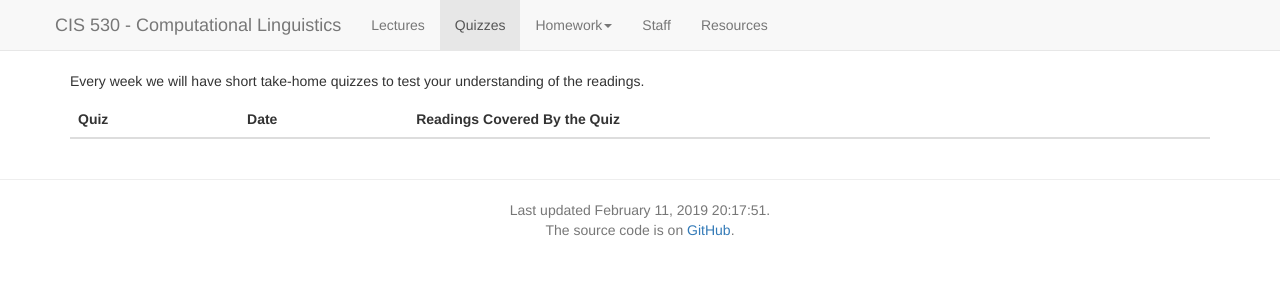
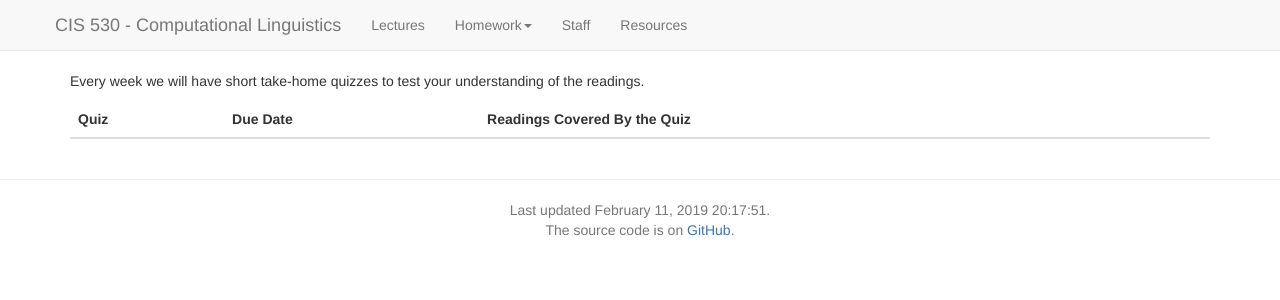
Before and after one commit to computational-linguistics-class/computational-linguistics-class.github.io, a Jekyll site: the page built from quizzes.md, in a window 1280 px wide. Shown: the top 300 px of the page. Built offline with Jekyll 4.4.1, drawn with Linux system fonts in a browser that asks for light colours; nearby versions of some CDN libraries; a script that is not in the unit is left out.

Commit message:
Removed link to quizzes page

```diff
--- a/_layouts/default.html
+++ b/_layouts/default.html
@@ -61,7 +61,9 @@
         <nav class="collapse navbar-collapse" role="navigation">
           <ul class="nav navbar-nav">
             <li id="lectures"><a href="{{ site.baseurl }}/lectures.html#now">Lectures</a></li>
+        <!--
             <li id="quizzes"><a href="{{ site.baseurl }}/quizzes.html">Quizzes</a></li>
+        -->
             <li id="homework">
               <a class="dropdown-toggle" data-toggle="dropdown" href="#">Homework<span class="caret"></span></a>
               <ol class="dropdown-menu">
--- a/quizzes.md
+++ b/quizzes.md
@@ -4,10 +4,10 @@ title: Quizzes
 active_tab: quizzes
 ---
 
-<!-- Create a HTML anchor for the most recent lecture -->
+<!-- Create a HTML anchor for the most recent quiz -->
 {% assign anchor_created = false %}
 {% capture now %}{{'now' | date: '%s'}}{% endcapture %}
-<!-- End create a HTML anchor for the most recent lecture -->
+<!-- End create a HTML anchor for the most recent quiz -->
 
 Every week we will have short take-home quizzes to test your understanding of the readings.
 <!--
@@ -18,22 +18,21 @@ Below is a schedule of quizzes, and what readings will be covered in them.
   <thead>
     <tr>
       <th>Quiz</th>
-      <th>Date</th>
+      <th>Due Date</th>
       <th>Readings Covered By the Quiz</th>
     </tr>
   </thead>
   <tbody>
-    {% for lecture in site.data.lectures %}
+    {% for quiz in site.data.quizzes %}
 
-    {% if lecture.type and lecture.type == 'exam' %}
     <tr class="info" >
-      <td>{{ lecture.title }} </td>
+      <td>{{ quiz.title }} </td>
 
-      <td>{{ lecture.date | date: '%a, %b %-d, %Y' }}</td>
+      <td>{{ quiz.due_date | date: '%a, %b %-d, %Y' }}</td>
 
       <td>
-        {% if lecture.readings %}
-          {% for reading in lecture.readings %}
+        {% if quiz.readings %}
+          {% for reading in quiz.readings %}
           {% if reading.url %}
               {% if reading.optional %}<b>Optional:</b> {% endif %}
               {{ reading.authors }}, <a href="{{ reading.url }}">{{ reading.title }}</a>
@@ -47,7 +46,6 @@ Below is a schedule of quizzes, and what readings will be covered in them.
         {% endif %}
       </td>
     </tr>
-    {% endif %}
     {% endfor %}
 
   </tbody>
```
